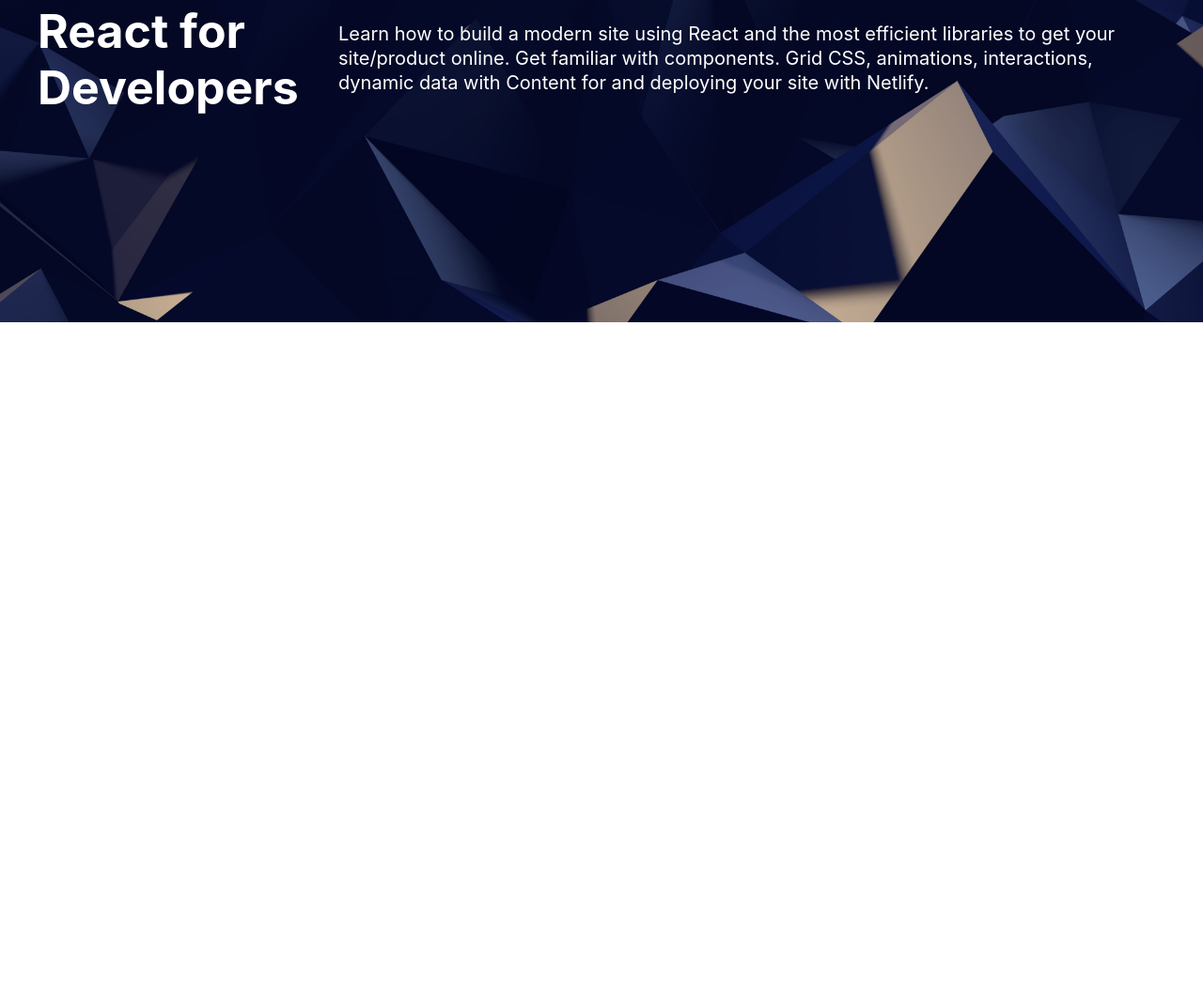
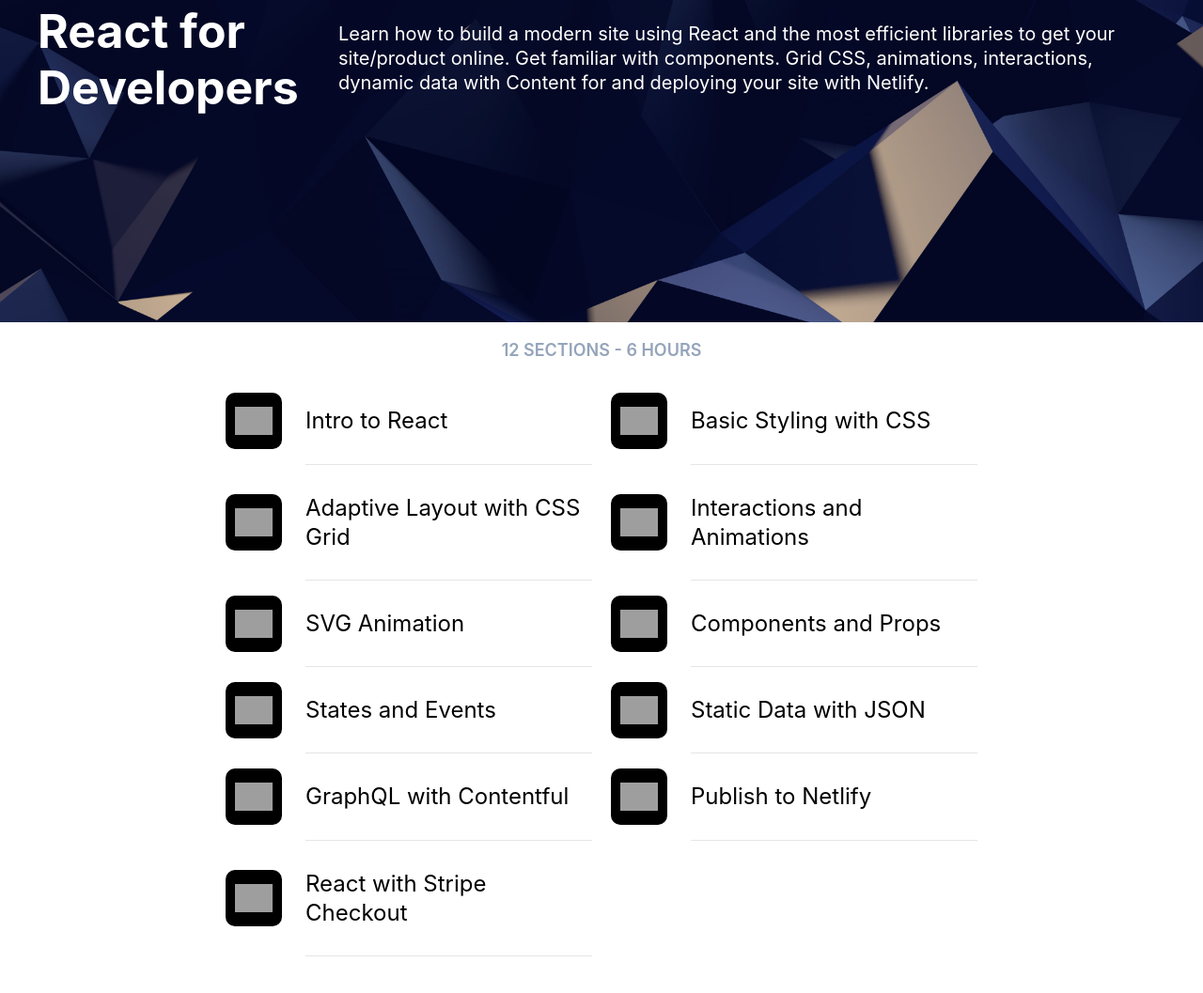
Before and after one commit to designcreative/dc-studio-site, a Gatsby site: page / in a window 1280 px wide. Shown: the part 2065-3122 px from the top of the page at 94% size. Before the commit the page ends 2414 px from the top, so only its background shows below. Built offline with nearby package versions, Linux system fonts and the light colour scheme; Gatsby itself is replaced by a stand-in of ours; grey boxes are pictures that could not be loaded.

Commit message:
Add Cell component

```diff
--- /dev/null
+++ b/src/components/Cell.js
@@ -0,0 +1,33 @@
+import React from 'react'
+import styled from 'styled-components'
+
+const CellGroup = styled.div `
+  display: grid;
+  grid-template-columns: 60px auto;
+  grid-gap: 25px;
+  align-items: center;
+`
+const CellImage = styled.div `
+  width: 60px;
+  height: 60px;
+  background: black;
+  border-radius: 10px;
+  background-image: url(${props => props.image});
+  background-size: 40px;
+  background-repeat: no-repeat;
+  background-position: center;
+`
+const CellTitle = styled.div `
+  font-size: 24px;
+  border-bottom: 1px solid rgba(0, 0, 0, 0.1);
+  padding: 30px 0;
+`
+
+const Cell = props => (
+  <CellGroup>
+    <CellImage image={props.image}></CellImage>
+    <CellTitle>{props.title}</CellTitle>
+  </CellGroup>
+)
+
+export default Cell
--- a/src/pages/index.js
+++ b/src/pages/index.js
@@ -1,10 +1,33 @@
 import React from 'react'
 import { Link } from 'gatsby'
+import styled from 'styled-components'
 
 import Layout from '../components/layout'
 import Card from '../components/Card'
 import Section from '../components/Section'
 import Wave from '../components/Wave'
+import staticdata from '../../staticdata.json'
+import Cell from '../components/Cell'
+
+const SectionCaption = styled.p `
+  font-weight: 600;
+  font-size: 18px;
+  text-transform: uppercase;
+  color: #94a4ba;
+  text-align: center;
+`
+const SectionCellGroup = styled.div `
+  max-width: 800px;
+  margin: 0 auto 100px;
+  display: grid;
+  grid-template-columns: repeat(2, 1fr);
+  grid-column-gap: 20px;
+  padding: 0 20px;
+
+  @media (max-width: 800px) {
+    grid-template-columns: repeat(1, 1fr);
+  }
+`
 
 const IndexPage = () => (
   <Layout>
@@ -52,6 +75,15 @@
         logo={require('../images/logo-react.png')}
         title="React for Developers"
         text="Learn how to build a modern site using React and the most efficient libraries to get your site/product online. Get familiar with components. Grid CSS, animations, interactions, dynamic data with Content for and deploying your site with Netlify." />
+
+    <SectionCaption>12 sections - 6 hours</SectionCaption>
+    <SectionCellGroup>
+      {staticdata.cells.map(cell => (
+        <Cell
+          title={cell.title}
+          image={cell.image} />
+      ))}
+    </SectionCellGroup>
   </Layout>
 )
 
--- /dev/null
+++ b/staticdata.json
@@ -0,0 +1,48 @@
+{
+  "cells": [
+    {
+      "title": "Intro to React",
+      "image": "https://cl.ly/00261145ff44/download/logo-react.png"
+    },
+    {
+      "title": "Basic Styling with CSS",
+      "image": "https://cl.ly/00261145ff44/download/logo-react.png"
+    },
+    {
+      "title": "Adaptive Layout with CSS Grid",
+      "image": "https://cl.ly/00261145ff44/download/logo-react.png"
+    },
+    {
+      "title": "Interactions and Animations",
+      "image": "https://cl.ly/00261145ff44/download/logo-react.png"
+    },
+    {
+      "title": "SVG Animation",
+      "image": "https://cl.ly/00261145ff44/download/logo-react.png"
+    },
+    {
+      "title": "Components and Props",
+      "image": "https://cl.ly/00261145ff44/download/logo-react.png"
+    },
+    {
+      "title": "States and Events",
+      "image": "https://cl.ly/00261145ff44/download/logo-react.png"
+    },
+    {
+      "title": "Static Data with JSON",
+      "image": "https://cl.ly/00261145ff44/download/logo-react.png"
+    },
+    {
+      "title": "GraphQL with Contentful",
+      "image": "https://cl.ly/00261145ff44/download/logo-react.png"
+    },
+    {
+      "title": "Publish to Netlify",
+      "image": "https://cl.ly/00261145ff44/download/logo-react.png"
+    },
+    {
+      "title": "React with Stripe Checkout",
+      "image": "https://cl.ly/00261145ff44/download/logo-react.png"
+    }
+  ]
+}
```
